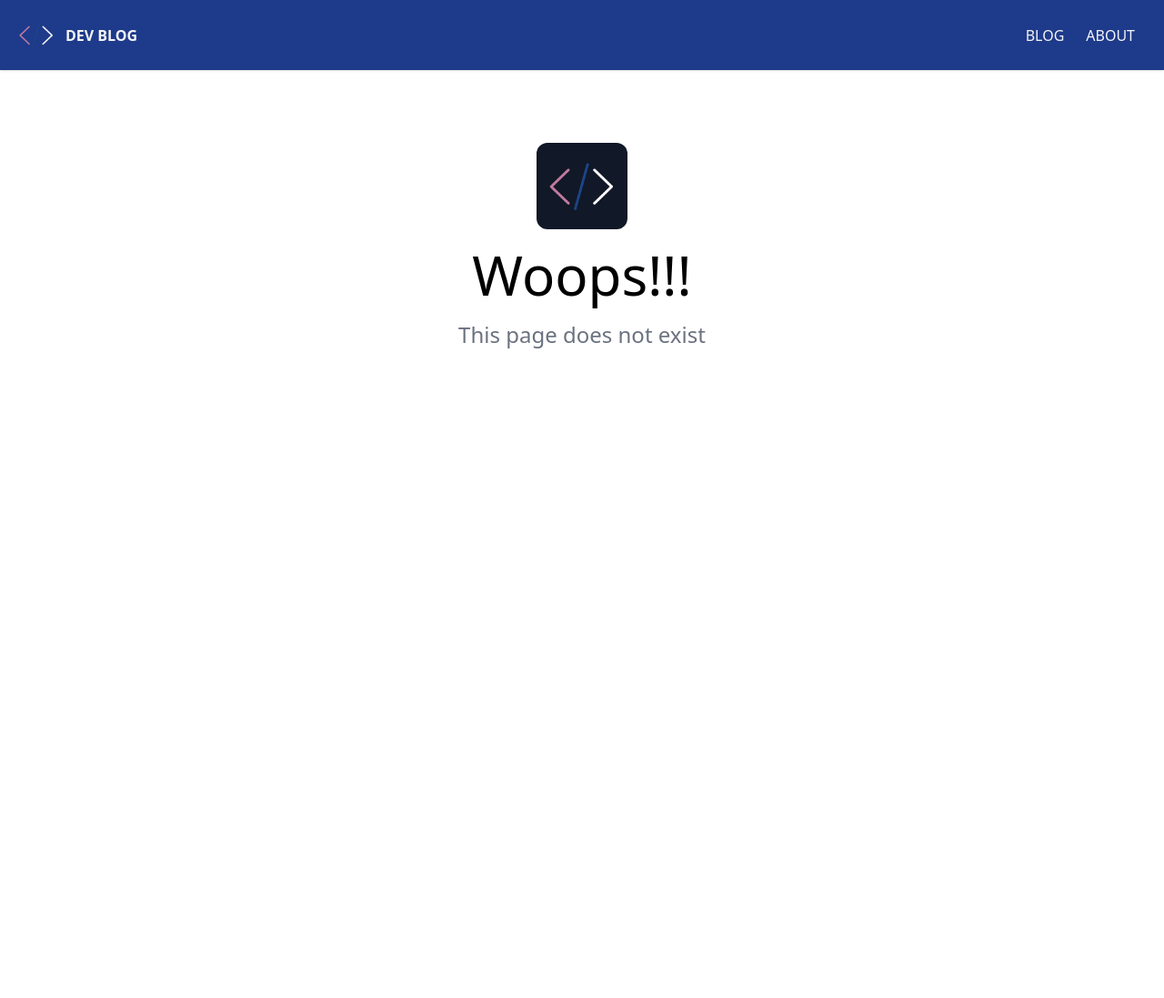
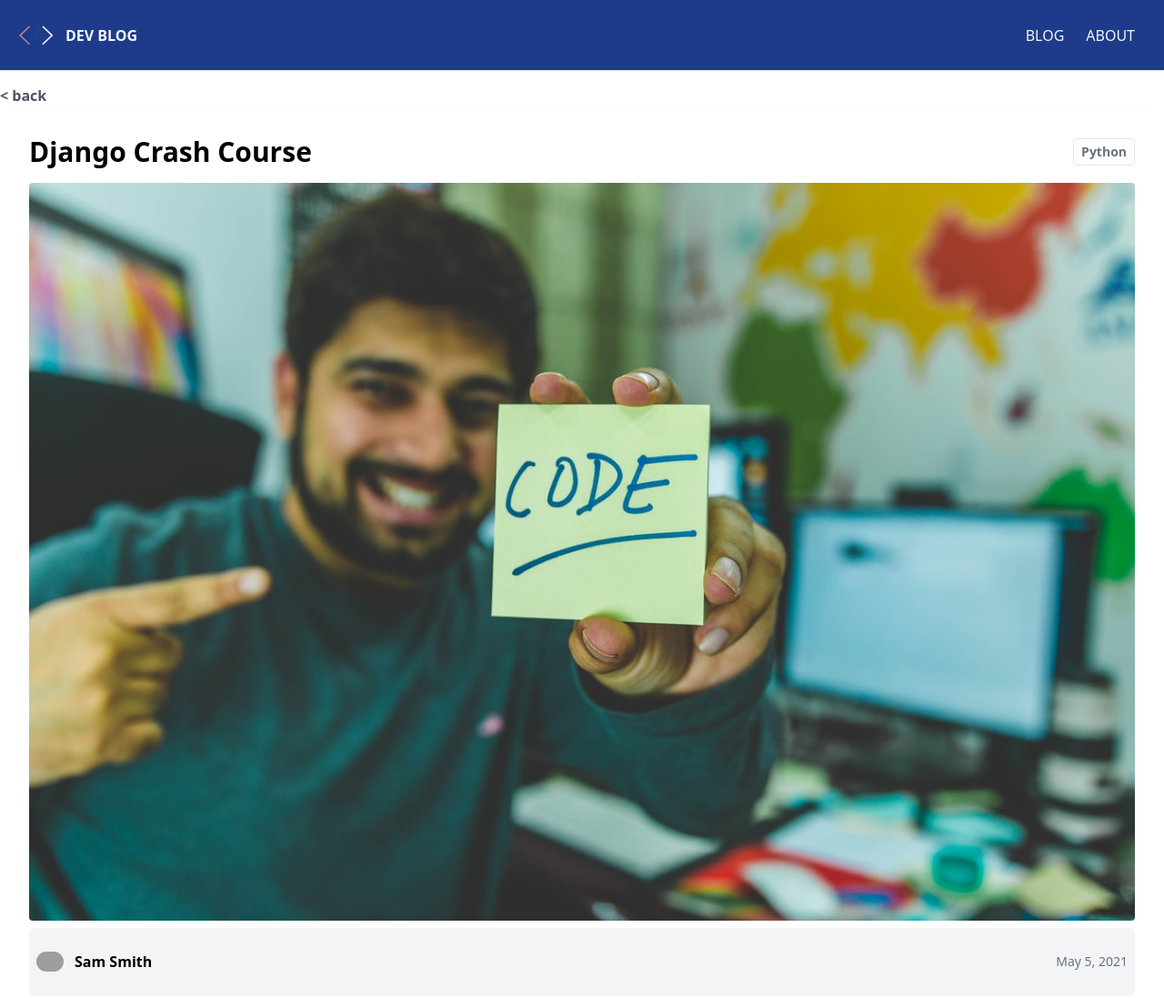
Before and after one commit to veekthorcodes/dev-blog, a Next.js app: page /blog/django-crash-course in a window 1280 px wide. Before the commit this address had no page. Shown: the top 1097 px of the page at 91% size. Before the commit the page ends 800 px from the top, so only its background shows below. Built offline with nearby package versions, Linux system fonts and the light colour scheme; grey boxes are pictures that could not be loaded.

Commit message:
implement single post page

```diff
--- a/package.json
+++ b/package.json
@@ -10,6 +10,7 @@
   },
   "dependencies": {
     "gray-matter": "^4.0.3",
+    "marked": "^4.1.1",
     "next": "13.0.0",
     "react": "18.2.0",
     "react-dom": "18.2.0"
--- /dev/null
+++ b/pages/blog/[slug].js
@@ -0,0 +1,85 @@
+import fs from "fs";
+import path from "path";
+import matter from "gray-matter";
+import {marked} from 'marked';
+
+import Link from "next/link";
+import Image from "next/image";
+import Layout from "../../components/Layout";
+import CategoryLabel from "../../components/CategoryLabel";
+
+export const getStaticPaths = async () => {
+  const files = fs.readdirSync(path.join("posts"));
+
+  const paths = files.map((filename) => ({
+    params: {
+      slug: filename.replace(".md", ""),
+    },
+  }));
+
+  return {
+    paths,
+    fallback: false,
+  };
+};
+
+export const getStaticProps = async ({ params: { slug } }) => {
+  const markdownWithMeta = fs.readFileSync(
+    path.join("posts", slug + ".md"),
+    "utf-8"
+  );
+
+  const { data: frontmatter, content } = matter(markdownWithMeta);
+
+  return {
+    props: {
+      frontmatter,
+      content,
+      slug,
+    },
+  };
+};
+
+const PostPage = ({
+  frontmatter: { title, category, date, cover_image, author, author_image },
+  content,
+  slug,
+}) => {
+  return (
+    <Layout>
+      <Link
+        href={`/blog`}
+        className="font-bold text-gray-600 hover:text-blue-600"
+      >{`< back`}</Link>
+
+      <div className="bg-white px-8 py-4 rounded shadow-md">
+        <div className="flex justify-between my-4 items-center">
+          <h1 className="font-bold md:text-3xl">{title}</h1>
+          <CategoryLabel>{category}</CategoryLabel>
+        </div>
+
+        <img src={cover_image} alt="cover image" className="w-full rounded" />
+
+        <div className="flex justify-between items-center p-2 mt-2 bg-gray-100 rounded-md">
+          <div className="flex items-center">
+            <Image
+              src={author_image}
+              width={30}
+              height={30}
+              alt="author image"
+              className="rounded-full"
+            />
+            <p className="font-bold mx-3">{author}</p>
+          </div>
+          <p className="text-sm text-gray-500 font-light">{date}</p>
+        </div>
+
+        <div className="blog-text mt-2">
+          <div dangerouslySetInnerHTML={{ __html: marked.parse(content) }}></div>
+        </div>
+      </div>
+    </Layout>
+  );
+};
+
+export default PostPage;
--- a/styles/globals.css
+++ b/styles/globals.css
@@ -1,3 +1,33 @@
 @tailwind base;
 @tailwind components;
 @tailwind utilities;
+
+p {
+    margin: 15px 0;
+    line-height: 1.8;
+  }
+
+  .blog-text ul,
+  ol {
+    font-size: 110%;
+    line-height: 2.3;
+    font-weight: bold;
+    margin: 10px 0;
+  }
+
+  .blog-text pre {
+    background: #f4f4f4;
+    padding: 20px;
+    margin: 20px 0;
+    line-height: 2.3;
+  }
+
+  .blog-text h1 {
+    font-size: 35px;
+  }
+
+  .blog-text h2,
+  .blog-text h3,
+  .blog-text h4 {
+    font-size: 27px;
+  }
```
Also changed, not shown: 1 other file (tests, documents, lock files or other folders).
